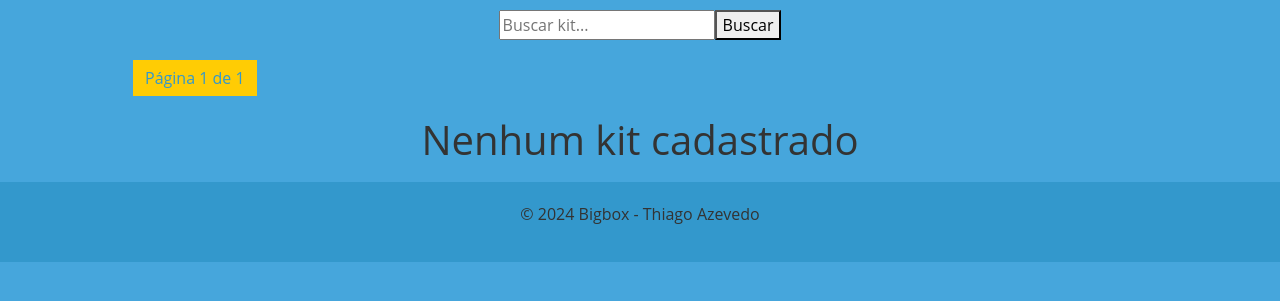
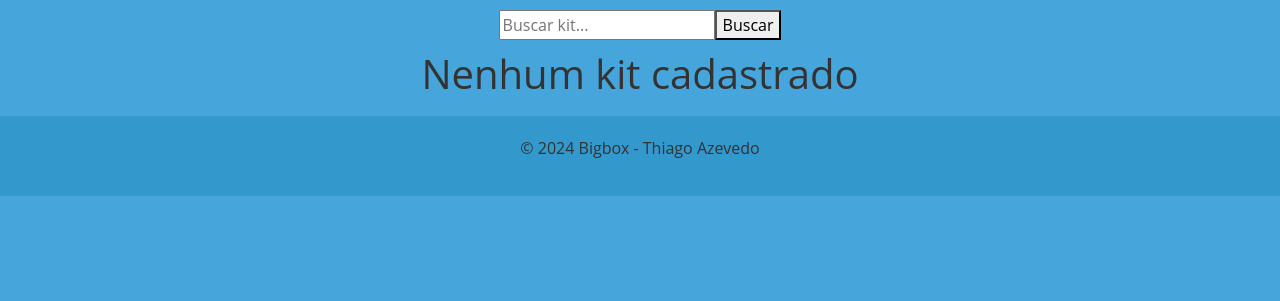
Before and after one commit to thiagoarvore/BigBox, a Django app: page /kit_list/ in a window 1280 px wide. Shown: the part 50-351 px from the top of the page. Run offline with Django 5.2, Linux system fonts and the light colour scheme; the visitor is signed in with stand-in values (Sample User, id 1); data that the repository does not hold is empty.

Commit message:
pagination off

```diff
--- a/bigbox/templates/kit_list.html
+++ b/bigbox/templates/kit_list.html
@@ -21,23 +21,6 @@
             <input type="text" name="search" placeholder="Buscar kit...">
             <button type="submit">Buscar</button>
         </form>
-    </div>
-    <div class="pagination center-content">
-        <span class="step-links" style="display: flex; margin: 5px; width: 80%;">
-            {% if page_obj.has_previous %}
-                <a href="?page=1" class="btn btn-primary" role="button" style="margin: 5px; margin-right: 5px;">&laquo; Primeira página</a>
-                <a href="?page={{ page_obj.previous_page_number }}" class="btn btn-primary" role="button" style="margin: 5px; margin-right: 5px;">Anterior</a>
-            {% endif %}
-
-            <span class="current justify-content-center bg" style="margin: 5px;" width="300px">
-                Página {{ page_obj.number }} de {{ page_obj.paginator.num_pages }}
-            </span>
-
-            {% if page_obj.has_next %}
-                <a href="?page={{ page_obj.next_page_number }}" class="btn btn-primary" role="button" style="margin: 5px;">Próxima</a>
-                <a href="?page={{ page_obj.paginator.num_pages }}" class="btn btn-primary" role="button" style="margin: 5px;">Última Página &raquo;</a>
-            {% endif %}
-        </span>
     </div>
     <div style="margin: 10px; overflow: auto; max-height: 300px;" class="center-content">
         <div class="center-content" style=" width: 80%; margin: auto; position: relative;">
--- a/bigbox/views.py
+++ b/bigbox/views.py
@@ -25,7 +25,7 @@ class ProductsListView(ListView):
     model = Product
     template_name = 'products_list.html'
     context_object_name = 'products'
-    paginate_by = 20
+
 
     def get_queryset(self):
         queryset = super().get_queryset().order_by('name')
@@ -106,7 +106,6 @@ class KitListView(ListView):
     model = Kit
     template_name = 'kit_list.html'
     context_object_name = 'kits'
-    paginate_by = 20
     ordering = ['label', 'created_at']
 
     def get_queryset(self):
```
Also changed, not shown: bigbox/templates/products_list.html (+0 -17 lines).
